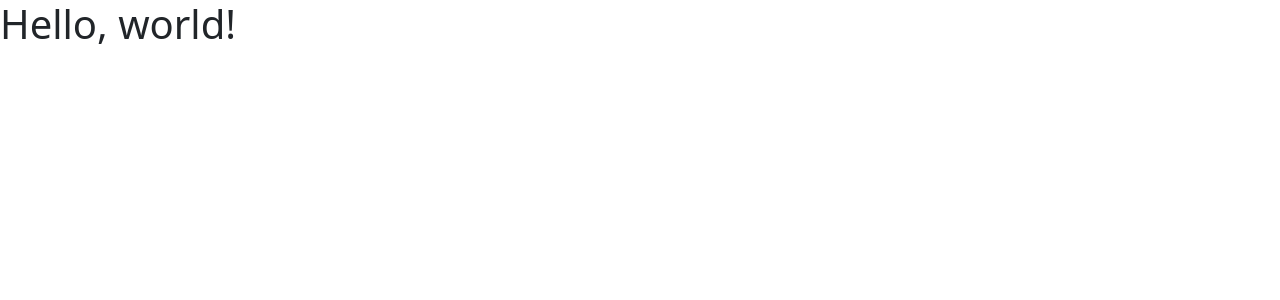
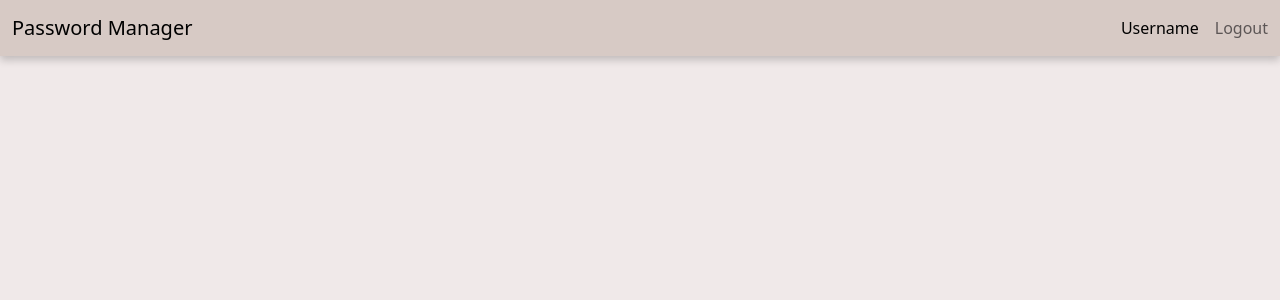
Before and after one commit to Kacpu/password-manager, a Flask app: page / in a window 1280 px wide. Shown: the top 300 px of the page. Run offline with Flask 2, Linux system fonts and the light colour scheme.

Commit message:
add navbar

```diff
--- a/app.py
+++ b/app.py
@@ -1,4 +1,4 @@
-from flask import Flask, render_template
+from flask import Flask, render_template, url_for
 
 app = Flask(__name__)
 
--- /dev/null
+++ b/static/main.css
@@ -0,0 +1,34 @@
+:root {
+    --main: #D7CAC5;
+    --light-main: #F0E9E9;
+    --text-main: #000000;
+}
+
+.bg-creamy {
+    background: var(--main);
+    color: var(--text-main);
+}
+
+.bg-light-creamy {
+    background: var(--light-main);
+}
+
+.nav-link, .nav-link:visited {
+    color: var(--text-main);
+}
+
+.nav-link:hover {
+    color: var(--text-main);
+}
+
+.logout.nav-link {
+    color: #5C5656;
+}
+
+.logout.nav-link:hover {
+    color: black;
+}
+
+.nav-shadow {
+    box-shadow: 0 4px 8px 0 rgba(0, 0, 0, 0.2);
+}
--- a/templates/home.html
+++ b/templates/home.html
@@ -8,10 +8,23 @@
     <!-- Bootstrap CSS -->
     <link href="https://cdn.jsdelivr.net/npm/bootstrap@5.1.3/dist/css/bootstrap.min.css" rel="stylesheet" integrity="sha384-1BmE4kWBq78iYhFldvKuhfTAU6auU8tT94WrHftjDbrCEXSU1oBoqyl2QvZ6jIW3" crossorigin="anonymous">
 
+    <link rel="stylesheet" type="text/css" href="{{ url_for('static', filename='main.css') }}">
+
     <title>Hello, world!</title>
   </head>
-  <body>
-    <h1>Hello, world!</h1>
+  <body class="bg-light-creamy">
+    <nav class="navbar navbar-expand-md bg-creamy nav-shadow">
+      <div class="container-fluid">
+        <span class="navbar-brand mb-0">Password Manager</span>
+        <div class="navbar-nav">
+          <span class="navbar-text me-3 text-creamy">
+            Username
+          </span>
+          <a class="logout nav-link px-0" href="#">Logout</a>
+        </div>
+      </div>
+    </nav>
+
 
     <!-- Optional JavaScript; choose one of the two! -->
 
```
